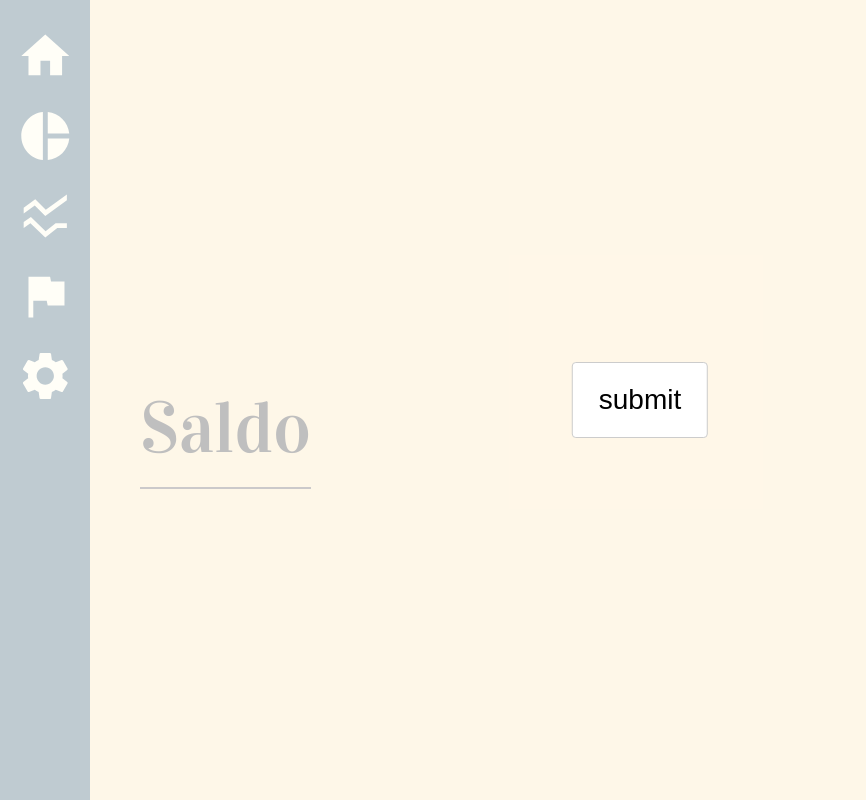
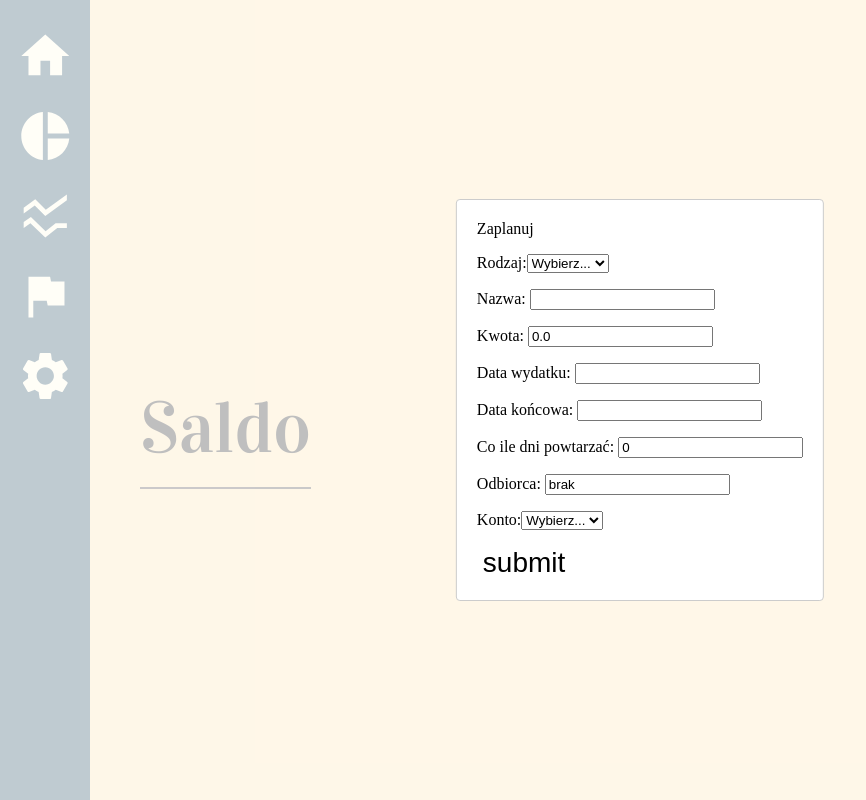
Before and after one commit to t-ukowski/Budget-planner, a React (Create React App) app in the folder frontend/: page / in a window 1280 px wide. Both pictures are taken after a click on the button "Zaplanuj". Shown: the whole page, without its empty margins (0-866 px from the left). Built offline with nearby package versions, Linux system fonts and the light colour scheme; no server answers.

Commit message:
axios cors

```diff
--- a/frontend/src/components/modals/AddIncome.js
+++ b/frontend/src/components/modals/AddIncome.js
@@ -8,8 +8,8 @@ export default function AddIncome() {
   const [endBillingDate, setEndBillingDate] = useState("2022-08-13");
   const [repeatInterval, setRepeatInterval] = useState(31);
   const [amount, setAmount] = useState(0);
-  const [description, setDescription] = useState('');
-  const [recipient, setRecipient] = useState('');
+  const [description, setDescription] = useState('very funny description');
+  const [recipient, setRecipient] = useState('Company');
   const [accountName, setAccountName] = useState('mBank');
   */
 
@@ -19,13 +19,16 @@ export default function AddIncome() {
   const repeatInterval = 31;
   const amount = 20;
   const description = 'hello there description';
-  const recipient = 'Sklep';
+  const recipient = 'Axios with same-origin mode 2';
   const accountName = 'mBank';
 
   function submit() {
-    /*
-    axios
-      .post('http://localhost:8080/incomes-expenses', {
+    axios({
+      method: 'post',
+      mode: 'same-origin',
+      url: 'http://localhost:8080/incomes-expenses',
+      withCredentials: false,
+      params: {
         billingDate: billingDate,
         endBillingDate: endBillingDate,
         repeatInterval: repeatInterval,
@@ -34,48 +37,15 @@ export default function AddIncome() {
         recipient: recipient,
         accountName: accountName,
         type: type
+      }
     })
-      .then(function (response) {
-        console.log(response);
-      })
-      .catch(function (error) {
-        console.log(error);
-      });
-    console.log('submitteed xd');
-    */
-    axios.post(
-      `http://localhost:8080/incomes-expenses?billingDate=${billingDate}&endBillingDate=${endBillingDate}&repeatInterval=${repeatInterval}&amount=${amount}&description=${description}&type=${type}&recipient=${recipient}&accountName=${accountName}`
-    );
-    console.log('submitted xd');
-    /*const requestOptions = {
-      method: 'POST',
-      headers: { 'Content-Type': 'application/json' },
-      body: JSON.stringify({ title: 'React POST Request Example' })
-    };
-    fetch(
-      `http://localhost:8080/incomes-expenses?billingDate=${billingDate}&endBillingDate=${endBillingDate}&repeatInterval=${repeatInterval}&amount=${amount}&description=${description}&type=${type}&recipient=${recipient}&accountName=${accountName}`,
-      requestOptions
-    )
-      .then((response) => response.json())
-      .then((data) => this.setState({ postId: data.id }));
-    //.then((res) => res.json());*/
+      .then((res) => console.log(res))
+      .catch((err) => console.log(err.data));
   }
 
-  /*function handleSubmit() {
-    const reactData = [{ id: 1, name:' Tom'}, { id: 2, name:' Sarah'}];
-    const url = localhost:4000/api/users/register;
-
-    let sendData = () => {
-      axios.post(url, reactData)
-      .then(res => console.log('Data send'))
-      .catch(err => console.log(err.data))
-    }
-    submit();
-  }
-*/
   return (
-    <div /*>
-      <form onSubmit={handleSubmit()}>
+    <div>
+      Zaplanuj
       <p>
         Rodzaj:
         <select className="form-control" id="dropDownList0" name="type">
@@ -111,10 +81,6 @@ export default function AddIncome() {
           <option value="Mbank">Mbank</option>
         </select>
       </p>
-        <input type="submit" value="Submit" />
-        <button>Reset</button>
-      </form*/
-    >
       <button onClick={submit}>submit</button>
     </div>
   );
```
Also changed, not shown: frontend/src/components/modals/AddExpense.js (deleted). Lines whose indentation alone changed are shown as unchanged.
